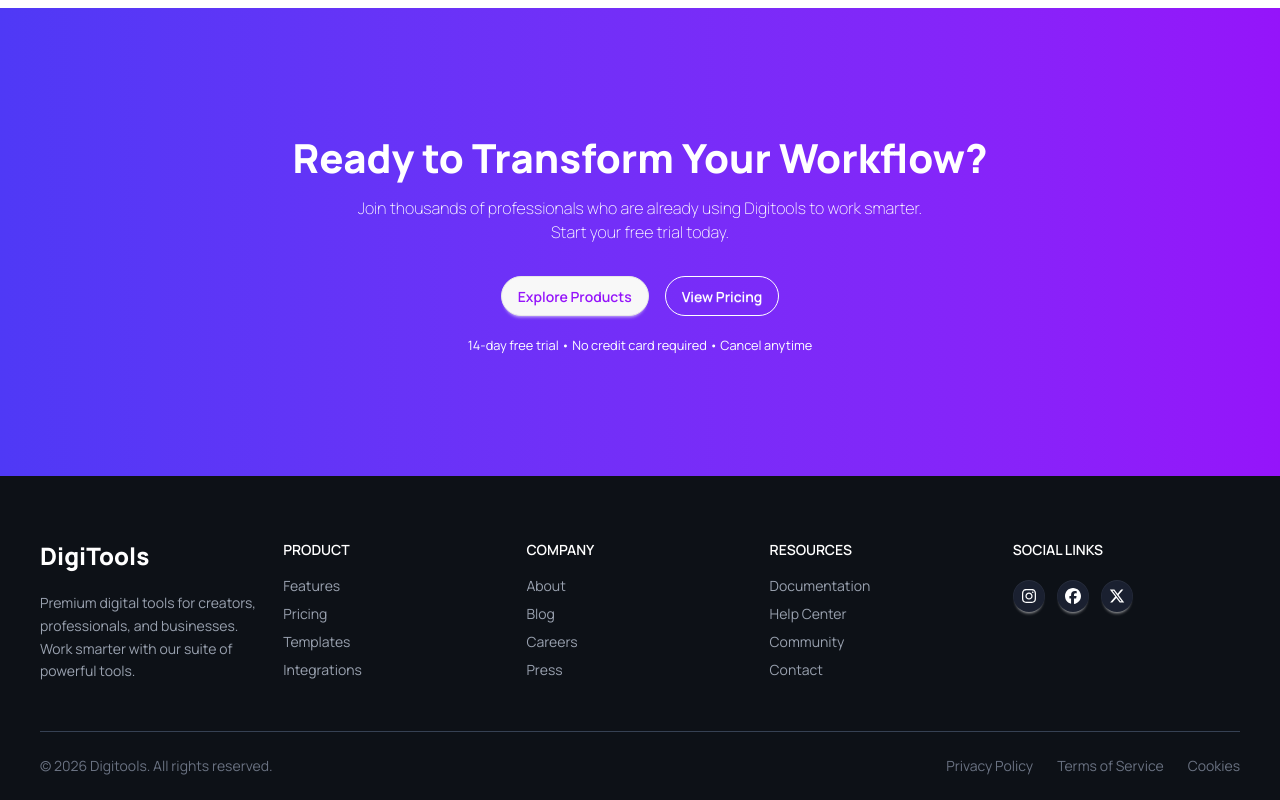
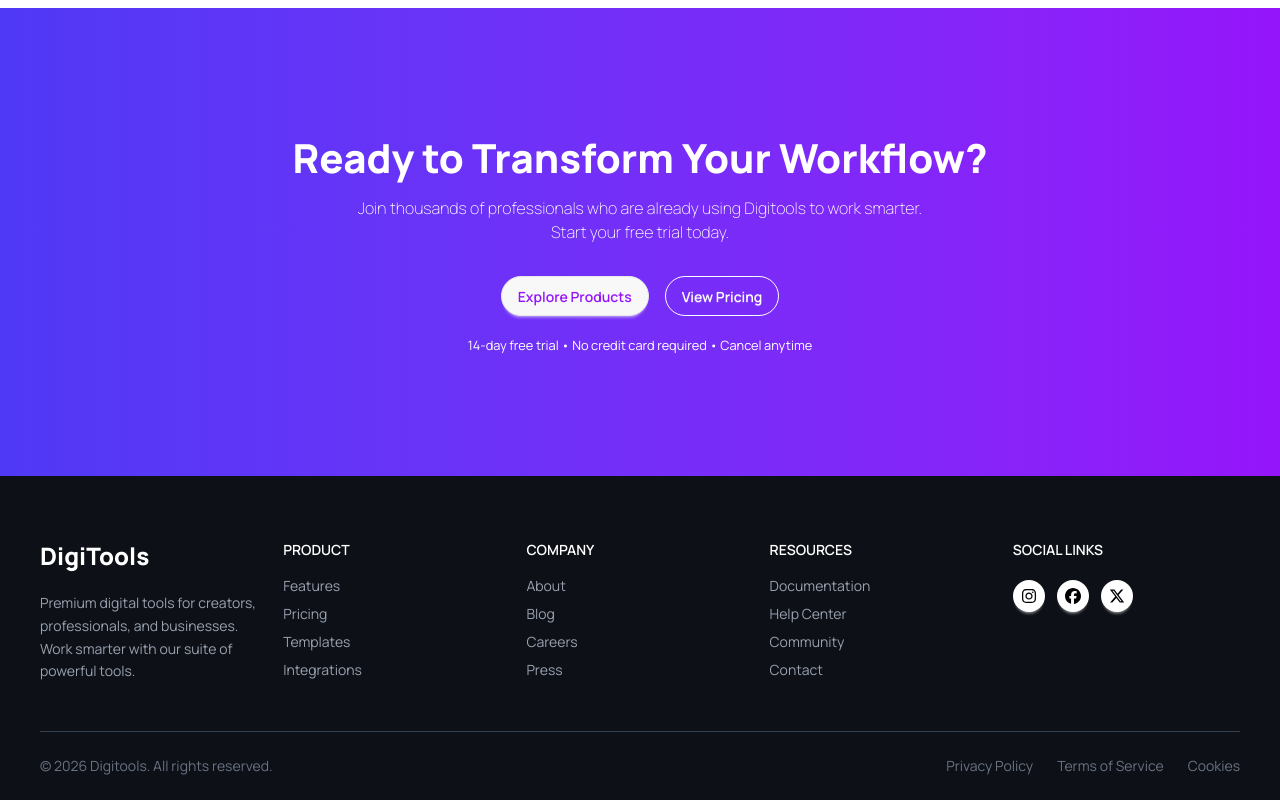
Before and after one commit to Didar112/DigiTools, a React (Vite) app: page / in a window 1280 px wide. Shown: the part 3835-4635 px from the top of the page. Built offline with nearby package versions, Linux system fonts and the light colour scheme.

Commit message:
Final touch and typo fixes

```diff
--- a/src/Components/Footer/Footer.jsx
+++ b/src/Components/Footer/Footer.jsx
@@ -6,10 +6,10 @@ const Footer = () => {
     <footer className="bg-[#0d1117] text-white px-10 pt-16 pb-6">
       <div className="container mx-auto">
 
-        {/* Main Footer */}
+
         <div className="footer grid-cols-2 md:grid-cols-5 mb-12">
 
-          {/* Brand */}
+
           <div className="col-span-2 md:col-span-1 max-w-xs">
             <h2 className="text-2xl font-extrabold text-white mb-3">DigiTools</h2>
             <p className="text-sm text-gray-400 leading-relaxed">
@@ -17,7 +17,7 @@ const Footer = () => {
             </p>
           </div>
 
-          {/* Product */}
+
           <nav>
             <h6 className="footer-title text-white opacity-100">Product</h6>
             <a className="link link-hover text-gray-400 text-sm">Features</a>
@@ -26,7 +26,6 @@ const Footer = () => {
             <a className="link link-hover text-gray-400 text-sm">Integrations</a>
           </nav>
 
-          {/* Company */}
           <nav>
             <h6 className="footer-title text-white opacity-100">Company</h6>
             <a className="link link-hover text-gray-400 text-sm">About</a>
@@ -35,7 +34,6 @@ const Footer = () => {
             <a className="link link-hover text-gray-400 text-sm">Press</a>
           </nav>
 
-          {/* Resources */}
           <nav>
             <h6 className="footer-title text-white opacity-100">Resources</h6>
             <a className="link link-hover text-gray-400 text-sm">Documentation</a>
@@ -44,17 +42,17 @@ const Footer = () => {
             <a className="link link-hover text-gray-400 text-sm">Contact</a>
           </nav>
 
-          {/* Social Links */}
+
           <div>
             <h6 className="footer-title text-white opacity-100">Social Links</h6>
             <div className="flex gap-3 mt-1">
-              <a className="btn btn-circle btn-sm bg-[#1a2030] border-none text-white hover:bg-violet-600">
+              <a className="btn btn-circle btn-sm bg-[#ffff] border-none text-black ">
                 <FaInstagram size={16} />
               </a>
-              <a className="btn btn-circle btn-sm bg-[#1a2030] border-none text-white hover:bg-violet-600">
+              <a className="btn btn-circle btn-sm bg-[#ffff] border-none text-black ">
                 <FaFacebook size={16} />
               </a>
-              <a className="btn btn-circle btn-sm bg-[#1a2030] border-none text-white hover:bg-violet-600">
+              <a className="btn btn-circle btn-sm bg-[#ffff] border-none text-black ">
                 <FaXTwitter size={16} />
               </a>
             </div>
@@ -64,7 +62,7 @@ const Footer = () => {
 
         <hr className="border-gray-700 mb-6" />
 
-        {/* Bottom Bar */}
+
         <div className="footer footer-center md:footer flex flex-col md:flex-row justify-between items-center text-sm text-gray-500">
           <p>© 2026 Digitools. All rights reserved.</p>
           <div className="flex gap-6">
```
